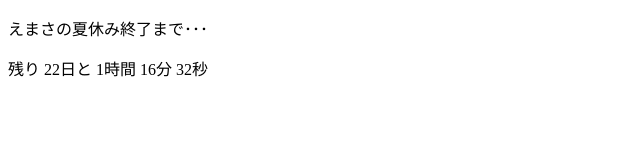
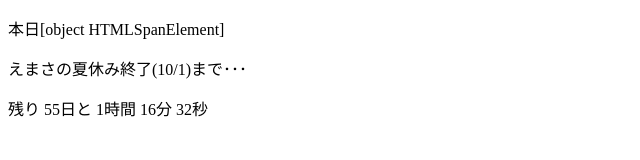
Before and after one commit to s-ending/repo1, a plain HTML site: page emama/index.html in a window 1280 px wide. Shown: the whole page, without its empty margins (0-640 px from the left). Drawn offline with Linux system fonts and the light colour scheme.

Commit message:
Update index.html

```diff
--- a/emama/index.html
+++ b/emama/index.html
@@ -9,7 +9,8 @@
 
 <body>
     <div>
-        <p>えまさの夏休み終了まで･･･</p>
+        <p>本日<span id="today"></span></p>
+        <p>えまさの夏休み終了(10/1)まで･･･</p>
         <p class="timer">残り
             <span id="day"></span>日と
             <span id="hour"></span>時間
@@ -20,8 +21,8 @@
     <script>
         function showRestTime() {
             const now = new Date();
-            const goalMonth = 8 - 1;
-            const goal = new Date(2024, goalMonth, 29);
+            const goalMonth = 10 - 1;
+            const goal = new Date(2024, goalMonth, 1);
 
             const restMillisecond = goal.getTime() - now.getTime();
             const day = Math.floor(restMillisecond / 1000 / 60 / 60 / 24);
@@ -29,6 +30,7 @@
             const minute = Math.floor(restMillisecond / 1000 / 60) % 60;
             const second = Math.floor(restMillisecond / 1000) % 60;
 
+            document.getElementById('today').textContent = today;
             document.getElementById('day').textContent = day;
             document.getElementById('hour').textContent = hour;
             document.getElementById('minute').textContent = String(minute).padStart(2, '0');
```
